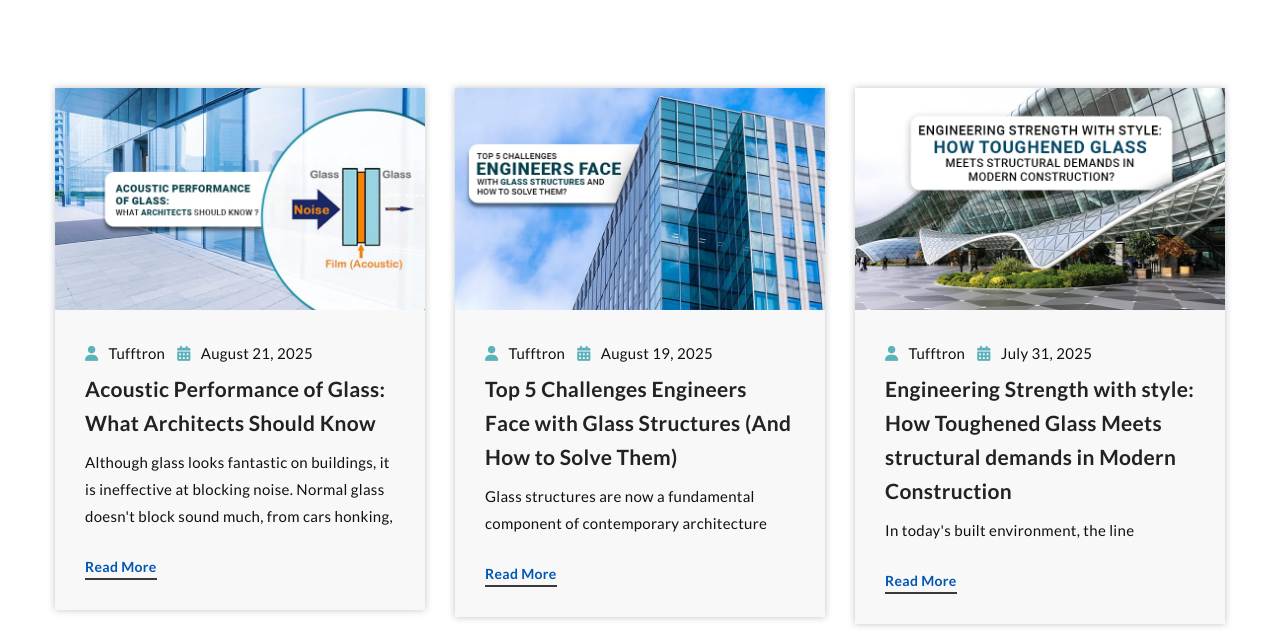
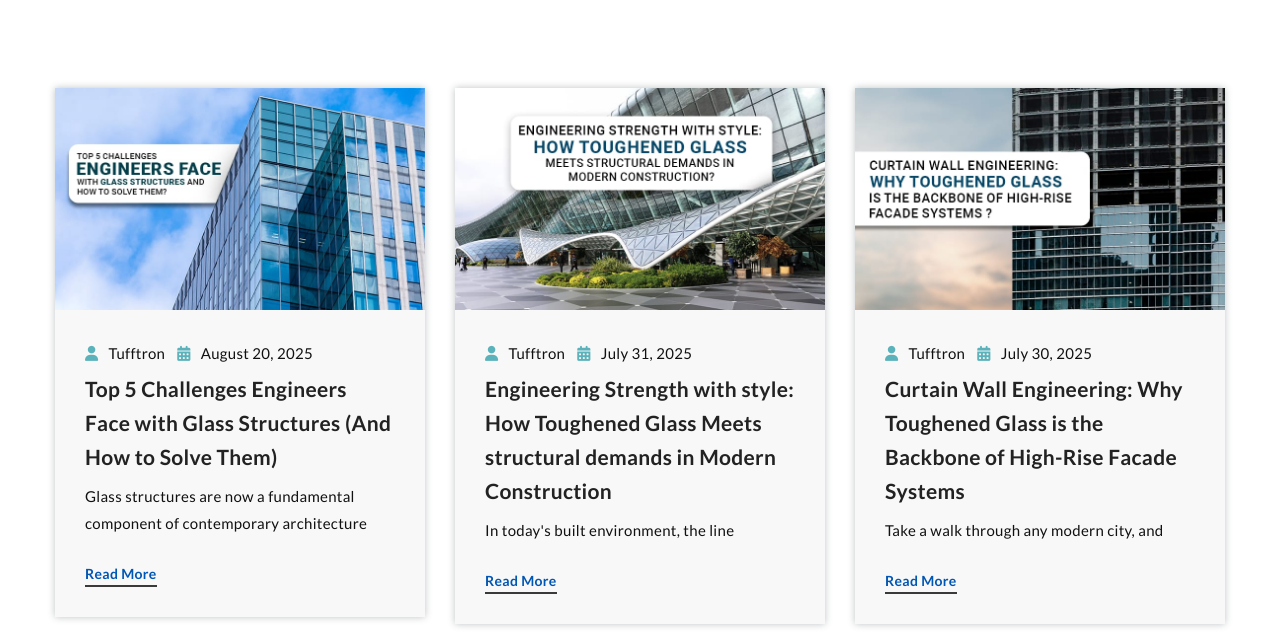
Before and after one commit to somesettymanideep/new-tufftron, a plain HTML site: page blogs.html in a window 1280 px wide. Shown: the part 389-1031 px from the top of the page. Drawn offline with Linux system fonts and the light colour scheme; files whose address does not match are found by name.

Commit message:
added blogs

```diff
--- a/blogs.html
+++ b/blogs.html
@@ -180,7 +180,7 @@
 
 
             <!--Start Single Blog Style 23-->
-            <div class="col-xl-4 col-lg-6 col-md-6">
+            <div class="col-xl-4 col-lg-6 col-md-6" style="display:none;">
                 <div class="single-blog-style3">
                     <div class="img-holder">
                         <div class="inner">
@@ -226,7 +226,7 @@
                                 <p class="mb-1"><span class="fa fa-user"></span>Tufftron</p>
                             </li>
                             <li>
-                                <p class="mb-1"><span class="fa fa-calendar"></span>August 19, 2025</p>
+                                <p class="mb-1"><span class="fa fa-calendar"></span>August 20, 2025</p>
                             </li>
 
                         </ul>
```
Also changed, not shown: glass-structure-challenges-engineering-guide.html (+1 -1 lines).
